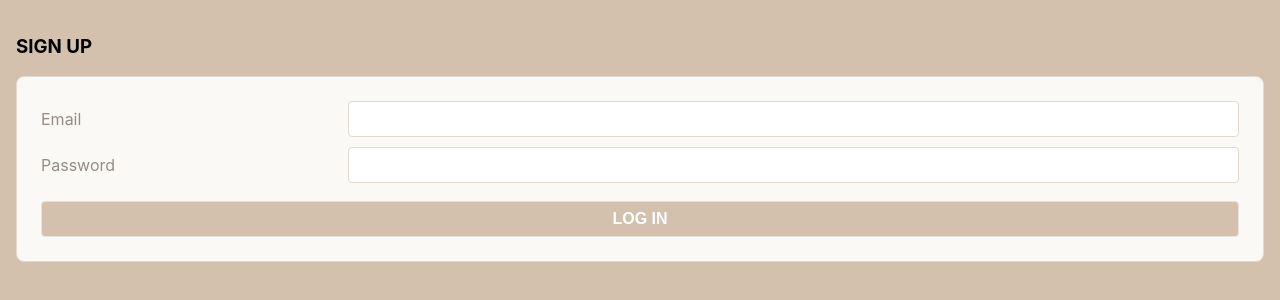
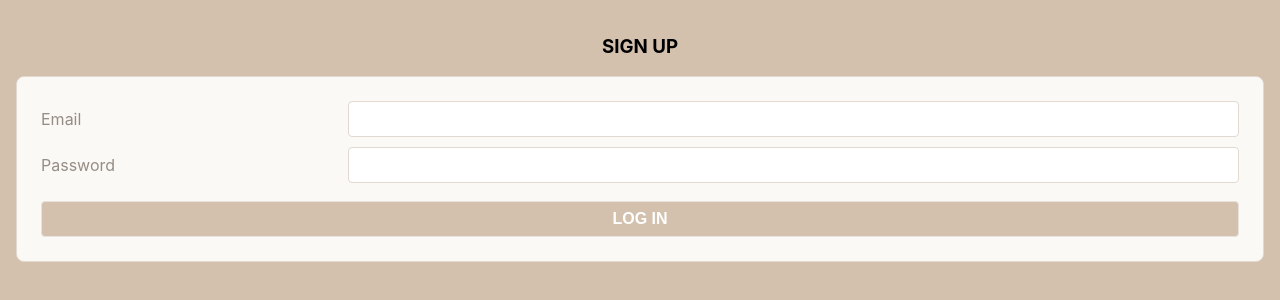
Before and after one commit to brianna-brennan/art-shop, a React (Create React App) app: page / in a window 1280 px wide. Shown: the top 300 px of the page. Built offline with nearby package versions, Linux system fonts and the light colour scheme.

Commit message:
Update Readme, still need links to heroku and screen shots

```diff
--- a/src/pages/App/App.css
+++ b/src/pages/App/App.css
@@ -1,10 +1,5 @@
-/* .App {
+.App {
 	text-align: center;
-}
-
-.App-logo {
-	height: 40vmin;
-	pointer-events: none;
 }
 
 @media (prefers-reduced-motion: no-preference) {
@@ -28,7 +23,7 @@
 	color: #61dafb;
 }
 
-@keyframes App-logo-spin {
+/* @keyframes App-logo-spin {
 	from {
 		transform: rotate(0deg);
 	}
--- a/src/pages/App/App.jsx
+++ b/src/pages/App/App.jsx
@@ -21,8 +21,7 @@ function App() {
         <List />
           <Routes>
           <Route path="/orders/new" element={<NewOrderPage user={user} setUser={setUser} />} />
-            <Route path="/orders" element={<OrderHistoryPage user={user} setUser={setUser} />} />
-
+          <Route path="/orders" element={<OrderHistoryPage user={user} setUser={setUser} />} />
           </Routes>
         </>
         :
```
Also changed, not shown: 1 other file (tests, documents, lock files or other folders).
